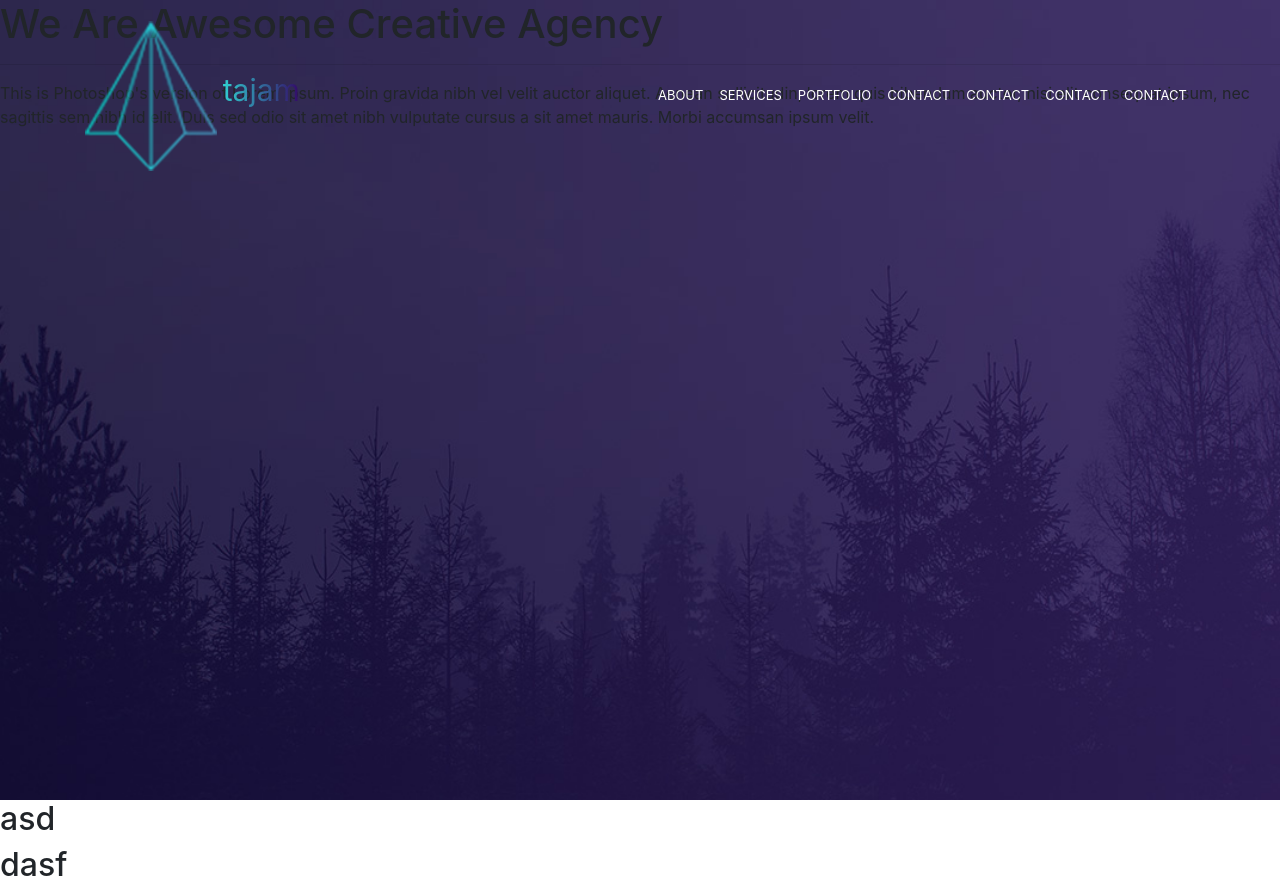
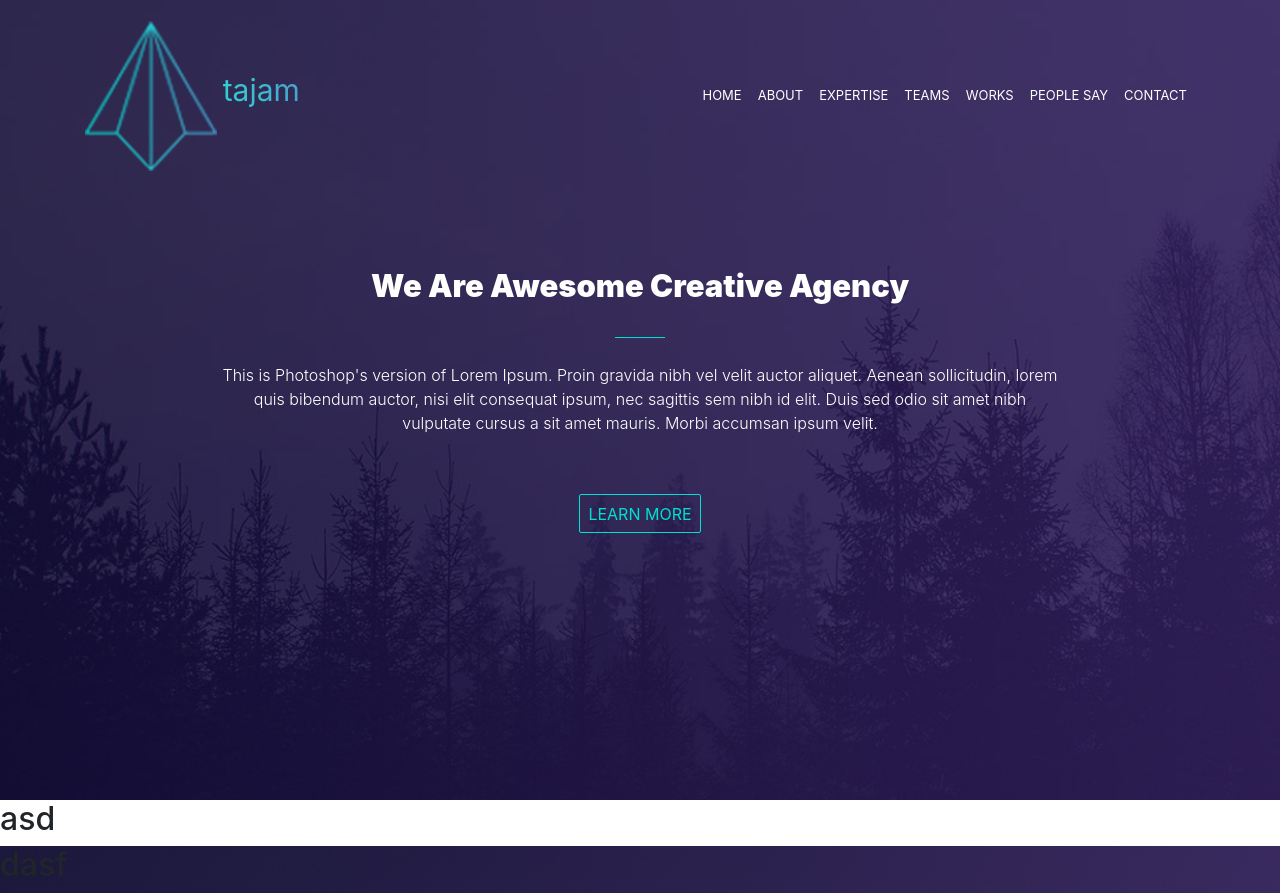
Before and after one commit to Stolyar100/Tayam-learning, a plain HTML site: page index.html in a window 1280 px wide. Drawn offline with Linux system fonts and the light colour scheme.

Commit message:
Finished header

```diff
--- a/index.html
+++ b/index.html
@@ -11,7 +11,6 @@
 </head>
 
 <body>
-	<header>
 	<nav class="navbar navbar-expand-lg navbar-light fixed-top py-3" id="mainNav">
 		<div class="container">
 				<a class="navbar-brand js-scroll-trigger logo" href="#page-top">
@@ -23,19 +22,20 @@
 					<span class="navbar-toggler-icon"></span></button>
 				<div class="collapse navbar-collapse" id="navbarResponsive">
 					<ul class="navbar-nav ml-auto my-2 my-lg-0">
-							<li class="nav-item"><a class="nav-link js-scroll-trigger" href="#about">About</a></li>
-							<li class="nav-item"><a class="nav-link js-scroll-trigger" href="#services">Services</a></li>
-							<li class="nav-item"><a class="nav-link js-scroll-trigger" href="#portfolio">Portfolio</a></li>
-							<li class="nav-item"><a class="nav-link js-scroll-trigger" href="#contact">Contact</a></li>
-							<li class="nav-item"><a class="nav-link js-scroll-trigger" href="#contact">Contact</a></li>
-							<li class="nav-item"><a class="nav-link js-scroll-trigger" href="#contact">Contact</a></li>
+						<li class="nav-item"><a class="nav-link js-scroll-trigger" href="#about">home</a></li>
+						<li class="nav-item"><a class="nav-link js-scroll-trigger" href="#services">about</a></li>
+						<li class="nav-item"><a class="nav-link js-scroll-trigger" href="#portfolio">expertise</a></li>
+						<li class="nav-item"><a class="nav-link js-scroll-trigger" href="#contact">teams</a></li>
+						<li class="nav-item"><a class="nav-link js-scroll-trigger" href="#contact">works</a></li>
+						<li class="nav-item"><a class="nav-link js-scroll-trigger" href="#contact">people say</a></li>
 						<li class="nav-item"><a class="nav-link js-scroll-trigger" href="#contact">Contact</a></li>
 					</ul>
 				</div>
 		</div>
 	</nav>
-
-	<div class="header">
+	<header>
+		<div class="row header">
+			<div class="col-lg-8  header">
 				<h1>We Are Awesome Creative Agency</h1>
 				<hr>
 				<p>
@@ -43,6 +43,8 @@
 					Aenean sollicitudin, lorem quis bibendum auctor, nisi elit consequat ipsum, nec sagittis sem nibh id elit.
 					Duis sed odio sit amet nibh vulputate cursus a sit amet mauris. Morbi accumsan ipsum velit.
 				</p>
+				<button class="default-btn">LEARN MORE</button>
+			</div>
 		</div>
 	</header>
 
--- a/src/style/style.css
+++ b/src/style/style.css
@@ -2,7 +2,6 @@ body {
     background-color: white;
     display: flex;
     flex-direction: column;
-
 }
 
 main {
@@ -18,6 +17,20 @@ header {
     background-repeat: no-repeat;
     background-attachment: scroll;
     background-size: cover;
+    display: flex !important;
+    flex-direction: column;
+    justify-content: center;
+    align-self: center;
+    overflow: hidden;
+}
+
+.header hr {
+    max-width: 50px;
+    margin-top: 25px;
+    margin-bottom: 25px;
+    border-top: 1px solid #00e0d0;
+    width: 100%;
+
 }
 
 #navbarResponsive .nav-link {
@@ -29,11 +42,46 @@ header {
     text-transform: uppercase;
 }
 
+
 .logo span {
-	background: linear-gradient(to right, #30CFD0 0%, #330867 100%);
+	background: linear-gradient(to right, #30CFD0 0%, #4aa3cc 100%);
 	-webkit-background-clip: text;
     -webkit-text-fill-color: transparent;
     font-size: 30px;
+}
+
+.header {
+    display: flex;
+    flex-direction: column;
+    justify-content: center;
+    align-items: center;
+    color: #ffffff;
+    text-align: center;
+
+}
+
+.header h1 {
+    font-size: 31px;
+    font-weight: 900;
+}
+
+.header p {
+    font-weight: 300;
+    margin-bottom: 7%;
+}
+
+.default-btn {
+    text-transform: uppercase;
+    color: #00e0d0;
+    background-color: transparent;
+    border: solid 1px #00e0d0;
+    border-radius: 2px;
+    padding: 0.5rem 0.5rem;
+    padding-top: 0.4rem;
+    padding-bottom: 0.4rem;
+    font-size: 16px;
+    outline: 0;
+}
 
 #about {
     display: flex;
```
Lines whose indentation alone changed are shown as unchanged.
